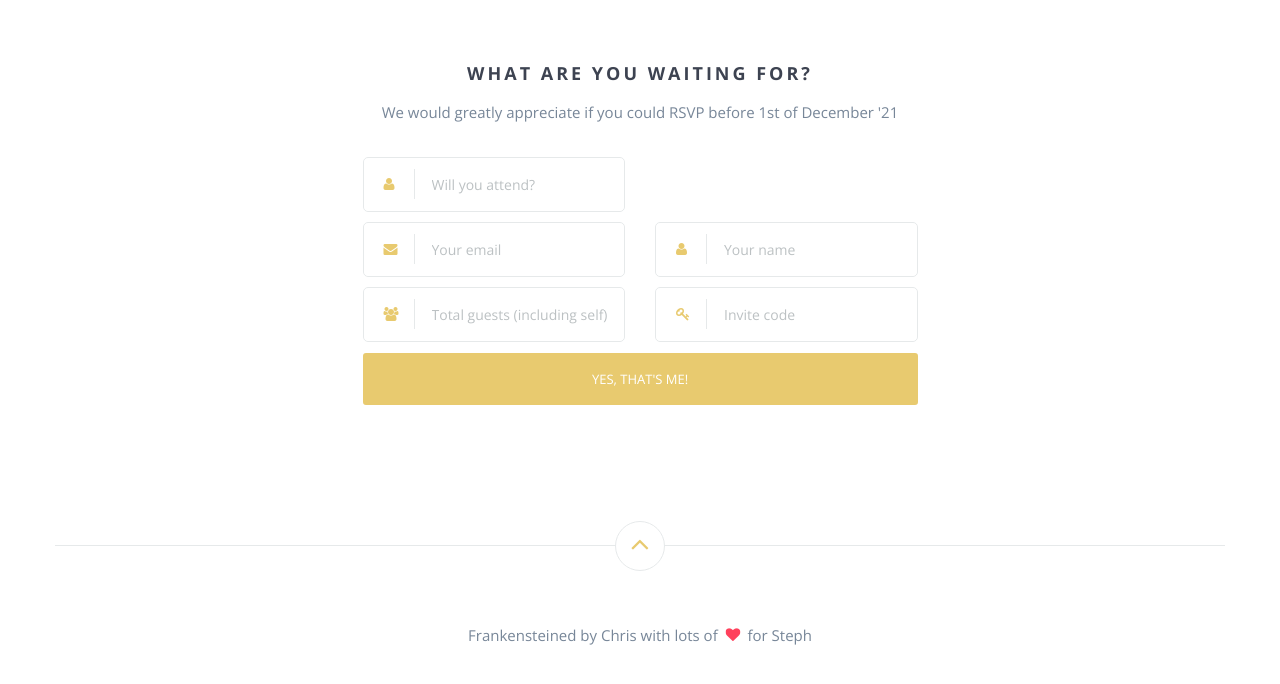
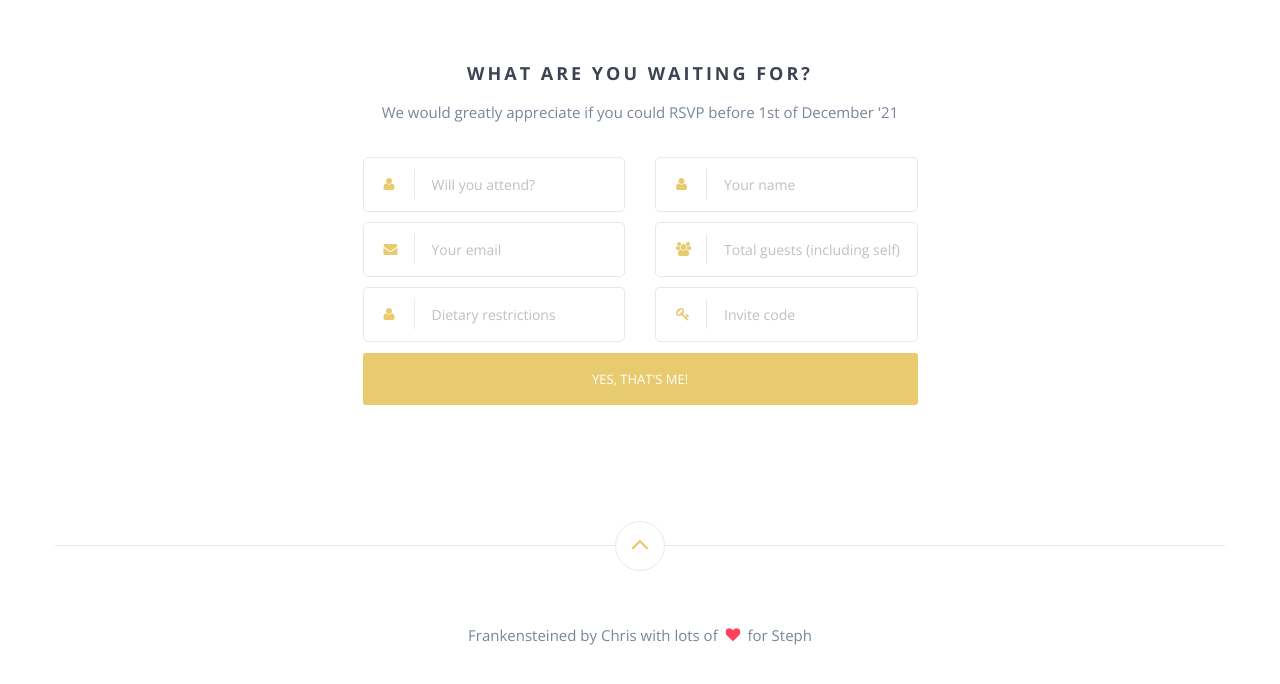
Before and after one commit to chris-rass/chris-rass.github.io, a website: page index.html in a window 1280 px wide. Shown: the part 4241-4925 px from the top of the page. Drawn offline with nearby package versions, Linux system fonts and the light colour scheme; some packages are replaced by stand-ins of ours; a script that the page names is missing; files whose address does not match are found by name.

Commit message:
Update index.html

```diff
--- a/index.html
+++ b/index.html
@@ -373,6 +373,15 @@
                                                                  required>
                             </div>
                         </div>
+
+						<div class="col-md-6 col-sm-6">
+                            <div class="form-input-group">
+                                <i class="fa fa-user"></i><input name="name" class=""
+                                                                 placeholder="Your name"
+                                                                 required>
+                            </div>
+                        </div>
+
 					</div>
 					<div class="row">
                         <div class="col-md-6 col-sm-6">
@@ -382,21 +391,23 @@
                                                                      required>
                             </div>
                         </div>
-                        <div class="col-md-6 col-sm-6">
-                            <div class="form-input-group">
-                                <i class="fa fa-user"></i><input name="name" class=""
-                                                                 placeholder="Your name"
-                                                                 required>
-                            </div>
-                        </div>
-                    </div>
-                    <div class="row">
+
                         <div class="col-md-6 col-sm-6">
                             <div class="form-input-group">
                                 <i class="fa fa-users"></i><input type="number" name="extras" class="" min="0"
                                                                   max="4"
                                                                   placeholder="Total guests (including self)"
                                                                   required>
+                            </div>
+                        </div>
+
+                    </div>
+                    <div class="row">
+                        <div class="col-md-6 col-sm-6">
+                            <div class="form-input-group">
+                                <i class="fa fa-user"></i><input name="diet" class=""
+                                                                 placeholder="Dietary restrictions"
+                                                                 required>
                             </div>
                         </div>
                         <div class="col-md-6 col-sm-6">
```
